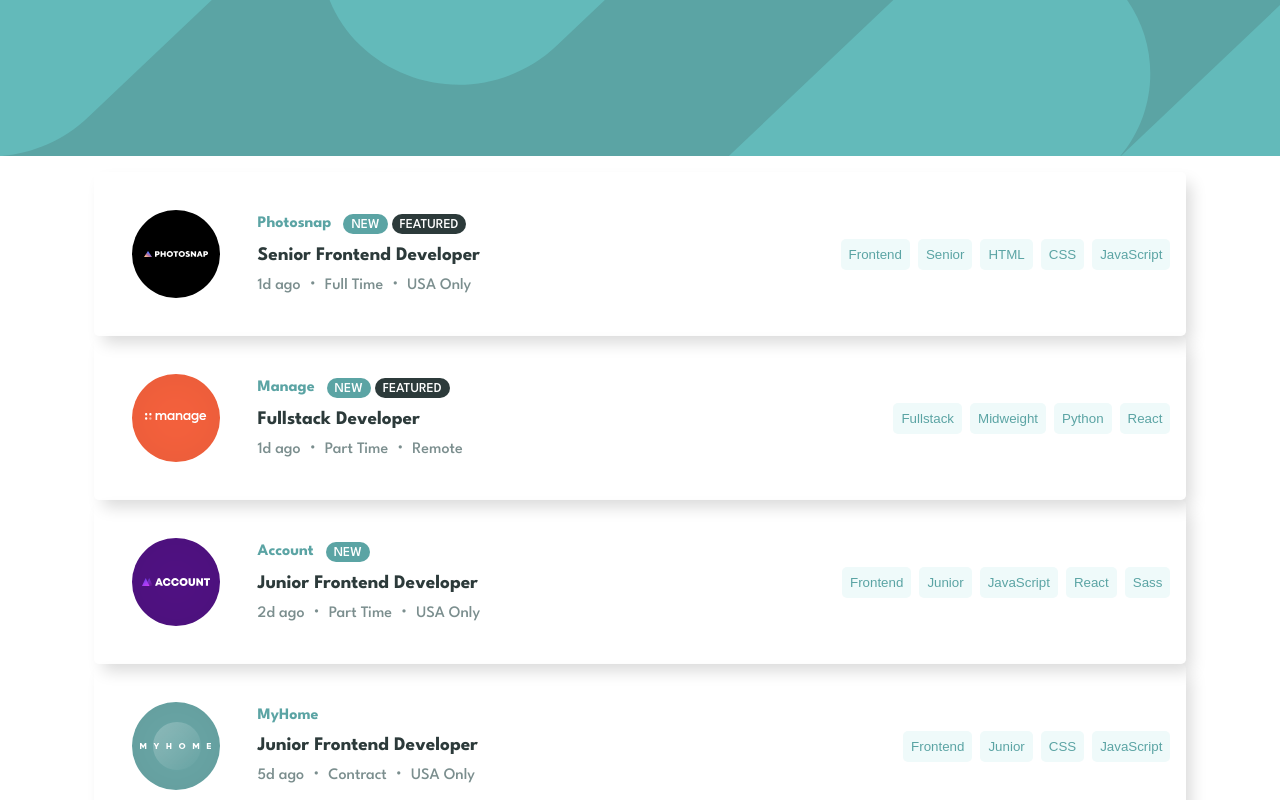
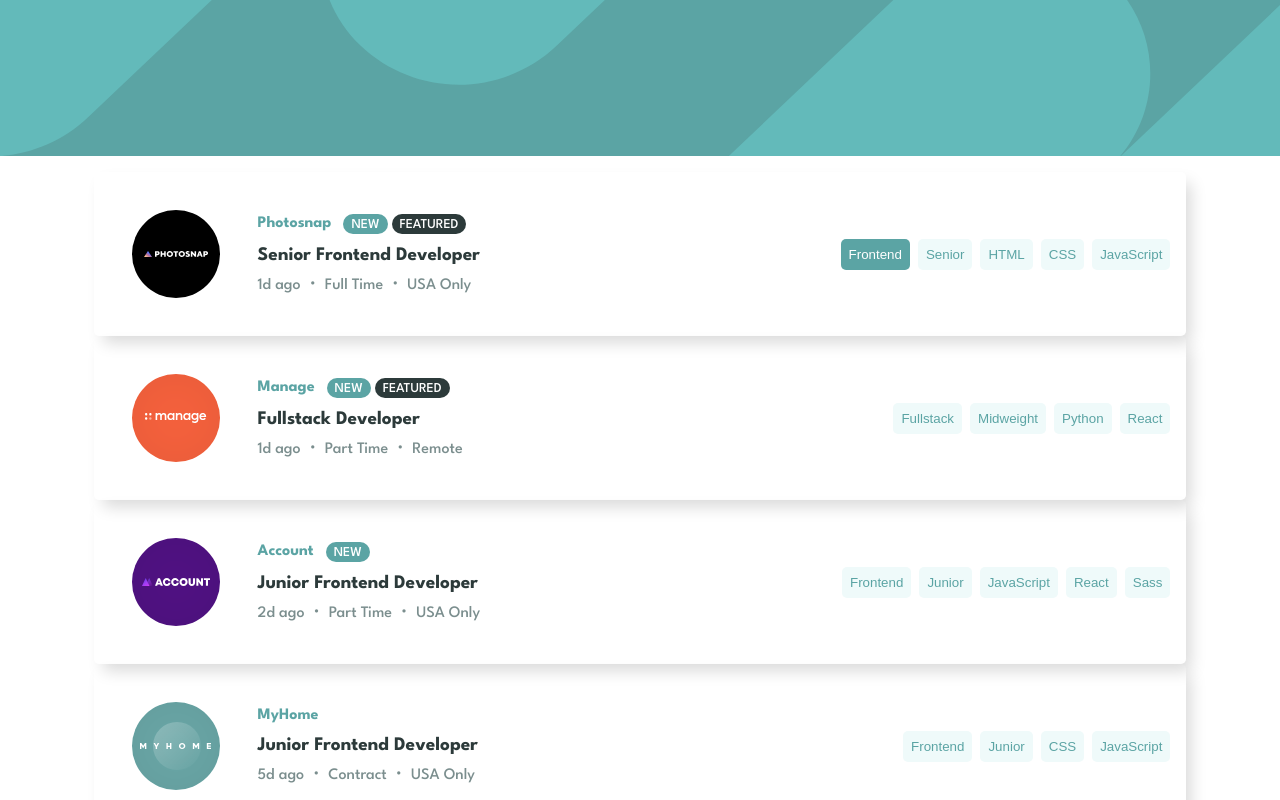
Before and after one commit to bruno-queiroz/job-listings, a Vue app: page / in a window 1280 px wide. In both pictures the pointer is over the button 875 px from the left and 254 px from the top of the page. Shown: the top 800 px of the page. Built offline with nearby package versions, Linux system fonts and the light colour scheme.

Commit message:
Add hover effect to job tag

```diff
--- a/src/components/JobTag.vue
+++ b/src/components/JobTag.vue
@@ -19,4 +19,9 @@ defineProps<{
     border: none;
     cursor: pointer;
 }
+
+.tag:hover{
+    background-color: hsl(180, 29%, 50%);
+    color: white;
+}
 </style>
```
